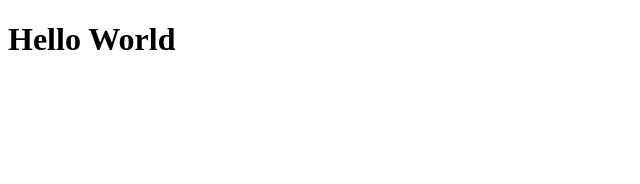
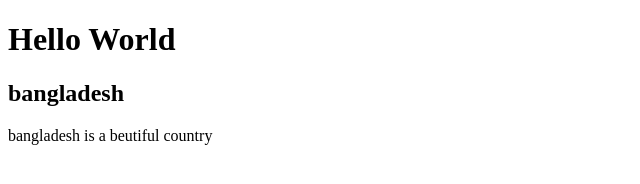
Before and after one commit to codeingwithbidhan/helloworld, a plain HTML site: page index.html in a window 1280 px wide. Shown: the whole page, without its empty margins (0-640 px from the left). Drawn offline with Linux system fonts and the light colour scheme.

Commit message:
delip update

```diff
--- a/index.html
+++ b/index.html
@@ -8,6 +8,8 @@
 <body>
     <div class="wrapper">
         <h1>Hello World</h1>
+        <h2>bangladesh</h2>
+        <p>bangladesh is a beutiful country</p>
     </div>
 </body>
 </html>
```
